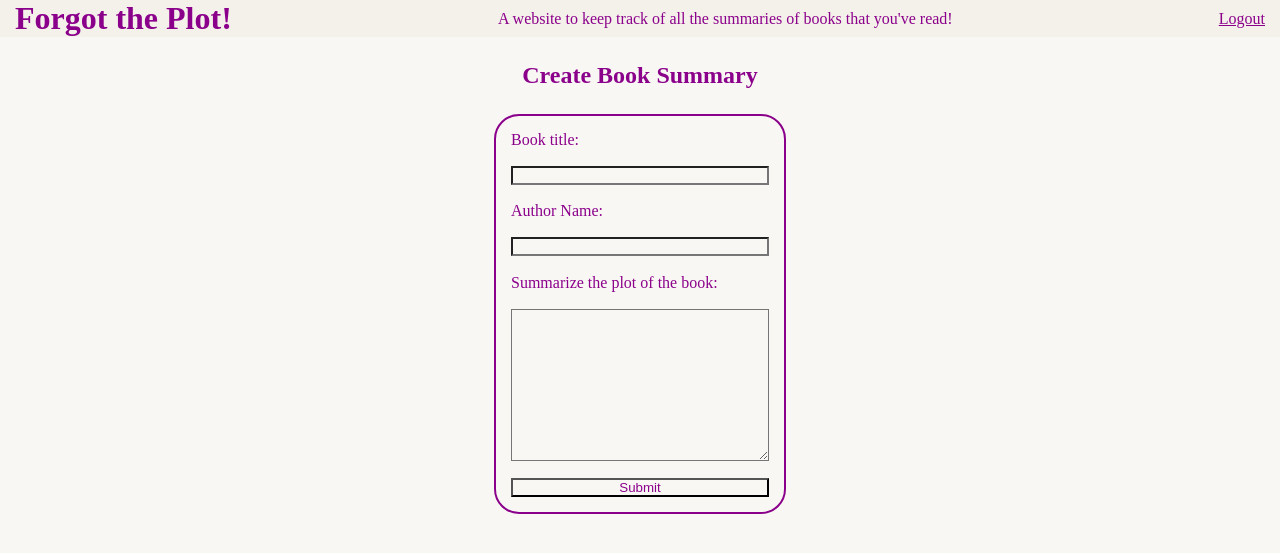
After one commit to Bb080993/Personal-Project, a Flask app: template forgot_the_plot_final/app/templates/createSummary.html in a window 1280 px wide. The commit adds this page. Shown: the top 553 px of the page. Run offline with Flask 3, Linux system fonts and the light colour scheme; the template is opened without the code that fills it, so the values that code supplies are empty.

Commit message:
create book page

```diff
--- /dev/null
+++ b/forgot_the_plot_final/app/static/createSummary.css
@@ -0,0 +1,53 @@
+*{
+    margin: 0;
+    padding: 0;
+    box-sizing: border-box;
+    background-color: #F9F7F4;
+    color:darkmagenta;
+}
+
+.container{
+    margin: 0 auto;
+    display: flex;
+    flex-direction: column;
+    align-items: center;
+    width: 100%;
+    height: 100%;
+    background-color: #F9F7F4;
+}
+
+.nav{
+    width: 100%;
+    background-color: rgb(244,241,234);
+    display: flex;
+    justify-content: space-between;
+    align-items: center;
+    height: 10%;
+    padding:0px 15px;
+    margin-bottom: 25px;
+
+}
+
+
+h1, .logoutLink, p{
+    background-color: rgb(244,241,234);
+}
+
+h2{
+    margin-bottom: 25px;
+}
+main{
+    display: flex;
+    flex-direction: column;
+    justify-content: center;
+    align-items: center;
+}
+form{
+    display: flex;
+    flex-direction: column;
+    border: 2px solid darkmagenta;
+    padding: 15px;
+    border-radius: 25px;
+    justify-content: space-between;
+    height: 400px;
+}
--- /dev/null
+++ b/forgot_the_plot_final/app/templates/createSummary.html
@@ -0,0 +1,48 @@
+<!DOCTYPE html>
+<html lang="en">
+<head>
+    <meta charset="UTF-8">
+    <meta name="viewport" content="width=device-width, initial-scale=1.0">
+    <title>Create Book Summary</title>
+    <link rel="stylesheet" type="text/css" href="{{ url_for('static', filename='createSummary.css') }}">
+</head>
+<body>
+    <div class="container">
+        <div class="nav">
+            <h1>Forgot the Plot!</h1>
+            <p>A website to keep track of all the summaries of books that you've read!</p>
+            <a class="logoutLink" href="/logout">Logout</a>
+        </div>
+        <main>
+            <h2>Create Book Summary</h2>
+            <form action="/createSummaryForm" method="post">
+                {%with messages=get_flashed_messages(category_filter=['book'])%}
+                        {%if messages%}
+                            {%for message in messages%}
+                                <p>{{message}}</p>
+                            {%endfor%}
+                        {%endif%}
+                    {%endwith%}
+                <input type="hidden" name="user_id" value="{{session['user_id']}}">
+
+                <label for="title">
+                    Book title:
+                </label>
+                <input type="text" name="title">
+
+                <label for="author">
+                    Author Name:
+                </label>
+                <input type="text" name="author">
+
+                <label for="summary">
+                    Summarize the plot of the book:
+                </label>
+                <textarea name="summary" cols="30" rows="10"></textarea>
+
+                <button>Submit</button>
+            </form>
+        </main>
+    </div>
+</body>
+</html>
--- a/forgot_the_plot_final/app/templates/home.html
+++ b/forgot_the_plot_final/app/templates/home.html
@@ -32,7 +32,7 @@
                     <a href="">My Plot Summaries</a>
                 </div>
                 <div class="create">
-                    <a href="">Create a new plot summary</a>
+                    <a href="createSummary">Create a new plot summary</a>
                 </div>
                 <div class="search">
                     <a href="">search bar</a>
--- a/forgot_the_plot_final/server.py
+++ b/forgot_the_plot_final/server.py
@@ -1,5 +1,5 @@
 from app import app
-from app.controllers import users_controller
+from app.controllers import users_controller, books_controller
 
 
 if __name__=="__main__":
--- a/recipes/app/models/user_model.py
+++ b/recipes/app/models/user_model.py
@@ -52,6 +52,7 @@ class User:
             is_valid= False
 
         return is_valid
+
     @classmethod
     def find_user_by_email(cls, email):
         query="""SELECT * FROM users WHERE email=%(email)s"""
```
Also changed, not shown: forgot_the_plot_final/app/controllers/books_controller.py (added, +37 -0 lines), forgot_the_plot_final/app/controllers/users_controller.py (+0 -9 lines), forgot_the_plot_final/app/models/book_model.py (added, +39 -0 lines).
